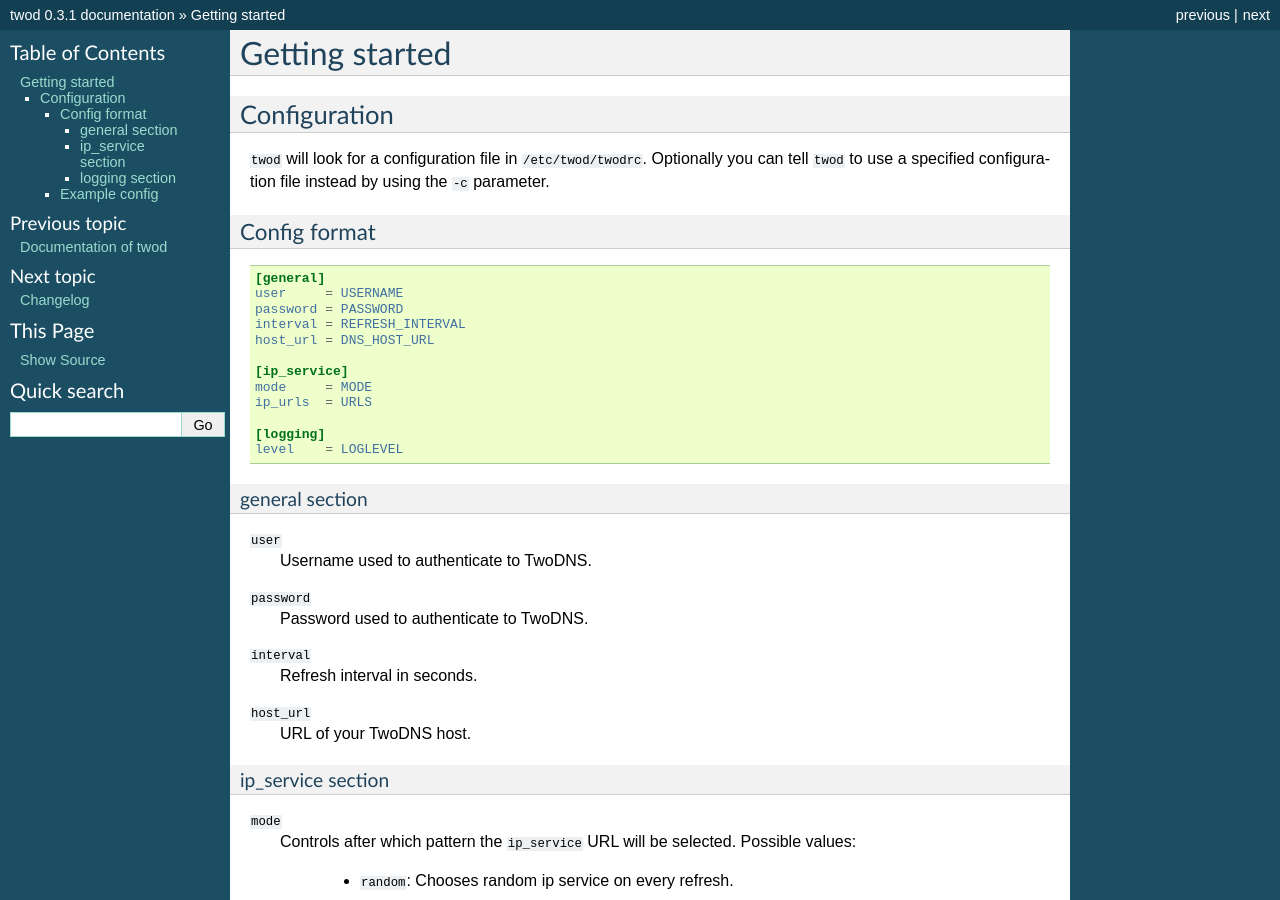
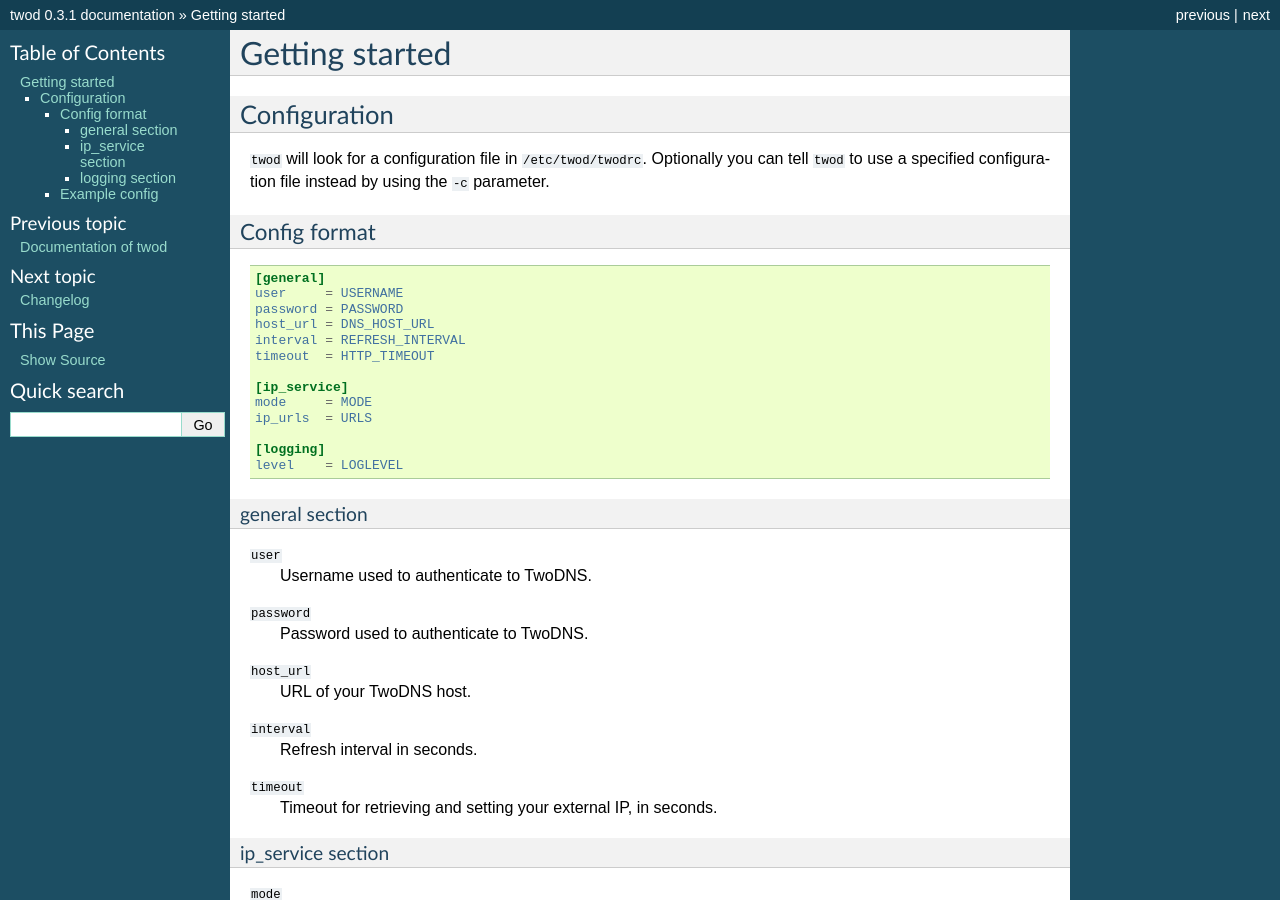
Before and after one commit to t4k1t/twod, a Sphinx documentation site: the page built from docs/getting_started.rst, in a window 1280 px wide and 900 px high. Built offline with Sphinx 7.4.7, drawn with Linux system fonts in a browser that asks for light colours.

Commit message:
Make HTTP timeout configurable
Signed-off-by: tablet-mode <tablet-mode@monochromatic.cc>

```diff
--- a/docs/getting_started.rst
+++ b/docs/getting_started.rst
@@ -18,8 +18,9 @@ Config format
    [general]
    user     = USERNAME
    password = PASSWORD
+   host_url = DNS_HOST_URL
    interval = REFRESH_INTERVAL
-   host_url = DNS_HOST_URL
+   timeout  = HTTP_TIMEOUT
 
    [ip_service]
    mode     = MODE
@@ -37,11 +38,14 @@ general section
 ``password``
    Password used to authenticate to TwoDNS.
 
+``host_url``
+   URL of your TwoDNS host.
+
 ``interval``
    Refresh interval in seconds.
 
-``host_url``
-   URL of your TwoDNS host.
+``timeout``
+   Timeout for retrieving and setting your external IP, in seconds.
 
 ip_service section
 """"""""""""""""""
```
Also changed, not shown: 3 other files.
